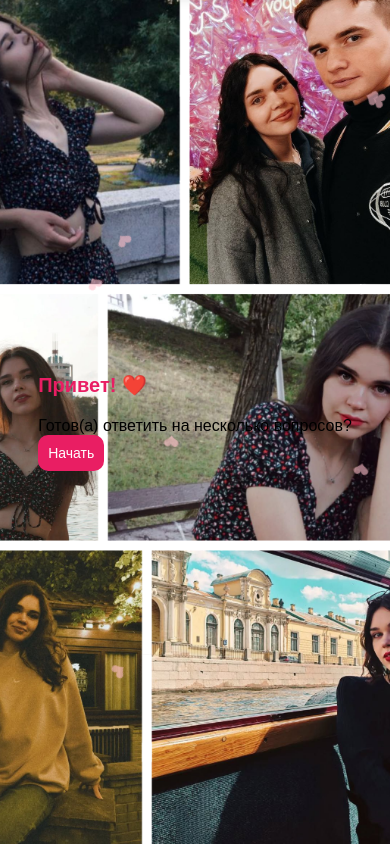
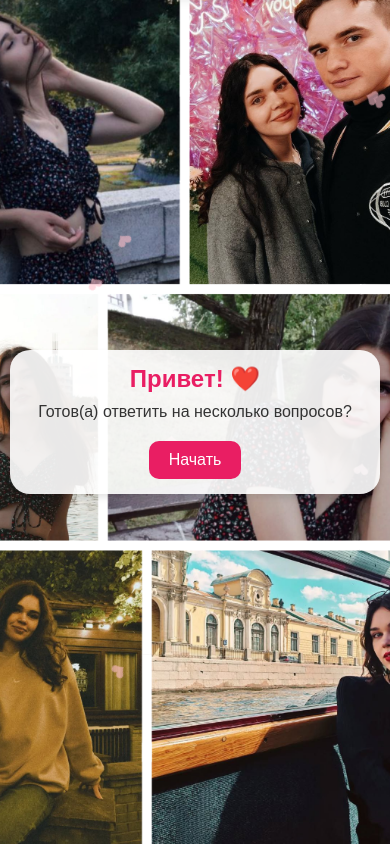
Before and after one commit to SaleXPetROV/love-questions-site, a plain HTML site: page index.html in a window 390 px wide. Drawn offline with Linux system fonts and the light colour scheme.

Commit message:
fix: improve question page layout and counter positioning

```diff
--- a/styles.css
+++ b/styles.css
@@ -19,6 +19,7 @@
     color: rgba(255, 192, 203, 0.6);
     animation: falling 10s linear infinite;
     z-index: -1;
+    pointer-events: none;
 }
 
 body {
@@ -27,12 +28,56 @@ body {
     background-size: cover;
     background-position: center;
     background-repeat: no-repeat;
+    background-attachment: fixed;
     min-height: 100vh;
     display: flex;
     justify-content: center;
     align-items: center;
     overflow: hidden;
     position: relative;
+}
+
+.start-container {
+    text-align: center;
+    padding: 30px;
+    background-color: rgba(255, 255, 255, 0.9);
+    border-radius: 20px;
+    box-shadow: 0 4px 6px rgba(0, 0, 0, 0.1);
+    margin: 20px;
+    max-width: 500px;
+    width: 100%;
+    z-index: 1;
+    display: flex;
+    flex-direction: column;
+    align-items: center;
+    justify-content: center;
+}
+
+.start-container h2 {
+    color: #e91e63;
+    font-size: 30px;
+    margin-bottom: 10px;
+}
+
+.start-container p {
+    color: #333;
+    font-size: 18px;
+    margin-bottom: 20px;
+}
+
+.start-container button {
+    padding: 12px 25px;
+    background-color: #e91e63;
+    color: white;
+    border: none;
+    border-radius: 10px;
+    font-size: 18px;
+    cursor: pointer;
+    transition: background-color 0.3s;
+}
+
+.start-container button:hover {
+    background-color: #c2185b;
 }
 
 .container {
@@ -45,18 +90,26 @@ body {
     margin: 20px;
     position: relative;
     z-index: 1;
+    display: flex;
+    flex-direction: column;
+    align-items: center;
+    gap: 15px;
+    padding-top: 40px;
 }
 
 .progress {
-    text-align: right;
+    position: absolute;
+    top: 10px;
+    right: 20px;
     color: #e91e63;
     font-size: 14px;
-    margin-bottom: 20px;
+    z-index: 2;
 }
 
 .cat-container {
     text-align: center;
-    margin: 20px 0;
+    margin: 0;
+    padding: 0;
 }
 
 .cat-animation {
@@ -66,11 +119,12 @@ body {
 
 .question-container {
     text-align: center;
+    width: 100%;
 }
 
-h2 {
+.question-container h2 {
     color: #e91e63;
-    margin-bottom: 20px;
+    margin-bottom: 15px;
     font-size: 24px;
 }
 
@@ -78,6 +132,7 @@ h2 {
     display: flex;
     flex-direction: column;
     gap: 10px;
+    width: 100%;
 }
 
 input[type="text"] {
@@ -104,9 +159,20 @@ button:hover {
 }
 
 @media (max-width: 480px) {
-    .container {
+    .container, .start-container {
         margin: 10px;
         padding: 15px;
+    }
+
+    .start-container h2 {
+        font-size: 24px;
+    }
+    .start-container p {
+        font-size: 16px;
+    }
+     .start-container button {
+        font-size: 16px;
+        padding: 10px 20px;
     }
 
     h2 {
```
